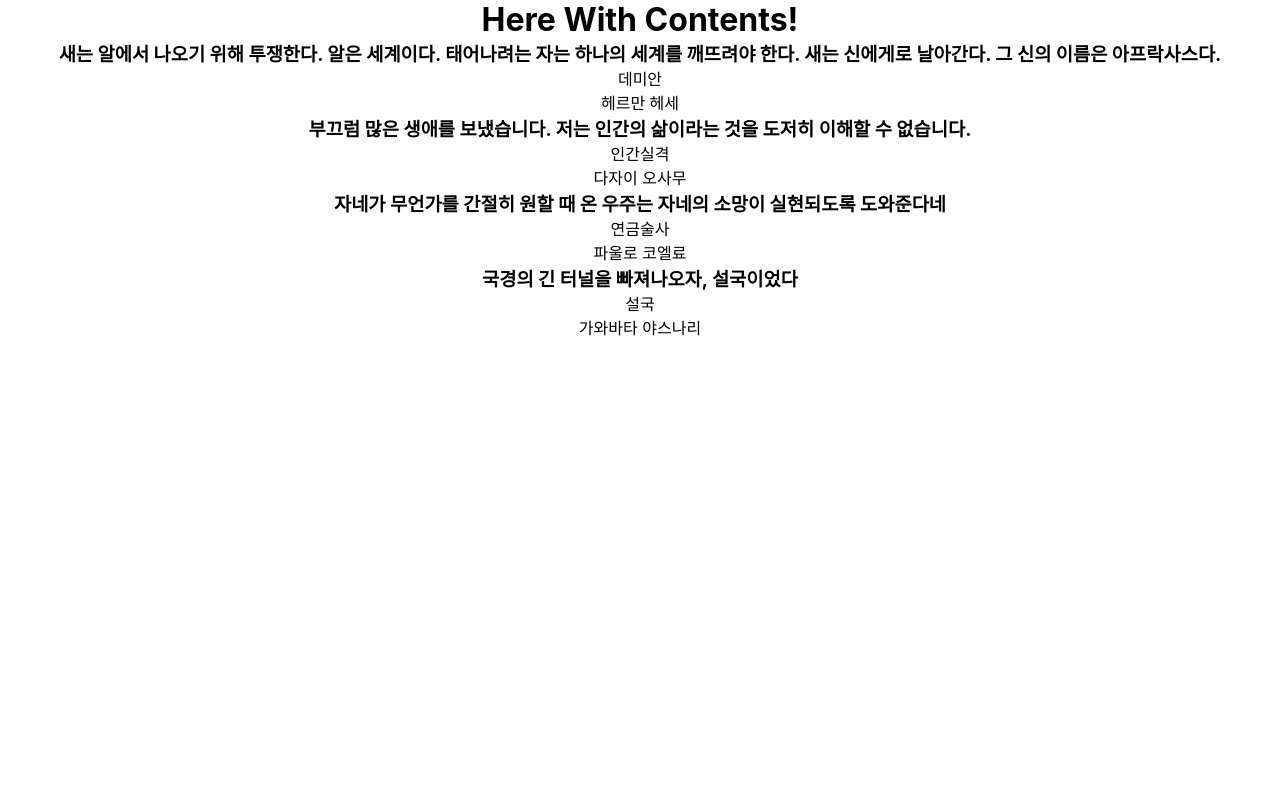
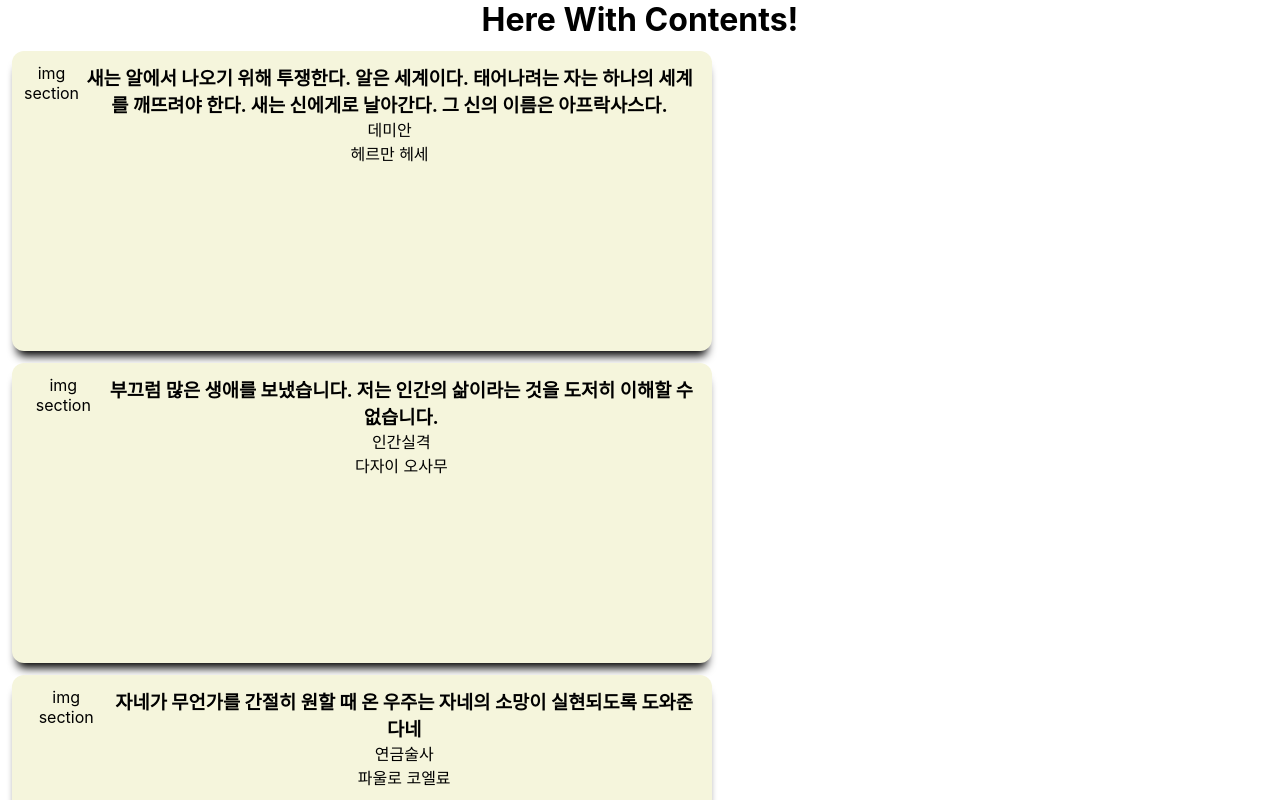
Before and after one commit to mtseo01/react, a React (Create React App) app: page / in a window 1280 px wide. Shown: the top 800 px of the page. Built offline with nearby package versions, Linux system fonts and the light colour scheme.

Commit message:
React props children

```diff
--- a/src/App.js
+++ b/src/App.js
@@ -1,34 +1,34 @@
-import "./App.css";
-import BookItem from "./components/BookItem";
+import './App.css';
+import BookItem from './components/Book/BookItem';
 
 function App() {
   const books = [
     {
       id: 1,
-      title: "데미안",
-      author: "헤르만 헤세",
+      title: '데미안',
+      author: '헤르만 헤세',
       quote: `새는 알에서 나오기 위해 투쟁한다. 알은 세계이다. 태어나려는 자는 하나의 세계를 깨뜨려야 한다.
       새는 신에게로 날아간다. 그 신의 이름은 아프락사스다.`,
     },
     {
       id: 2,
-      title: "인간실격",
-      author: "다자이 오사무",
+      title: '인간실격',
+      author: '다자이 오사무',
       quote:
-        "부끄럼 많은 생애를 보냈습니다. 저는 인간의 삶이라는 것을 도저히 이해할 수 없습니다.",
+        '부끄럼 많은 생애를 보냈습니다. 저는 인간의 삶이라는 것을 도저히 이해할 수 없습니다.',
     },
     {
       id: 3,
-      title: "연금술사",
-      author: "파울로 코엘료",
+      title: '연금술사',
+      author: '파울로 코엘료',
       quote: `자네가 무언가를 간절히 원할 때
       온 우주는 자네의 소망이 실현되도록 도와준다네`,
     },
     {
       id: 4,
-      title: "설국",
-      author: "가와바타 야스나리",
-      quote: "국경의 긴 터널을 빠져나오자, 설국이었다",
+      title: '설국',
+      author: '가와바타 야스나리',
+      quote: '국경의 긴 터널을 빠져나오자, 설국이었다',
     },
   ];
 
@@ -40,6 +40,7 @@ function App() {
           <BookItem key={book.id} data={book} />
         ))}
       </div>
+      <div></div>
     </div>
   );
 }
--- /dev/null
+++ b/src/components/Book/BookItem.css
@@ -0,0 +1,4 @@
+.wrap {
+  display: flex;
+  justify-content: space-between;
+}
--- /dev/null
+++ b/src/components/Book/BookItem.js
@@ -0,0 +1,25 @@
+import './BookItem.css';
+import Card from '../UI/Card.js';
+
+function BookItem(props) {
+  return (
+    <Card className="wrap">
+      <div className="left-section">
+        <p>img section</p>
+      </div>
+      <div className="right-section">
+        <div className="book-quote">
+          <h3>{props.data.quote}</h3>
+        </div>
+        <div className="book-title">
+          <p>{props.data.title}</p>
+        </div>
+        <div className="book-author">
+          <p>{props.data.author}</p>
+        </div>
+      </div>
+    </Card>
+  );
+}
+
+export default BookItem;
--- a/src/components/BookItem.js
+++ /dev/null
@@ -1,17 +0,0 @@
-function BookItem(props) {
-  return (
-    <div className="content-area">
-      <div className="book-quote">
-        <h3>{props.data.quote}</h3>
-      </div>
-      <div className="book-title">
-        <p>{props.data.title}</p>
-      </div>
-      <div className="book-author">
-        <p>{props.data.author}</p>
-      </div>
-    </div>
-  );
-}
-
-export default BookItem;
--- /dev/null
+++ b/src/components/UI/Card.css
@@ -0,0 +1,10 @@
+.card {
+  margin: 12px;
+  padding: 12px;
+  background-color: beige;
+  width: 700px;
+  height: 300px;
+  border: none;
+  border-radius: 12px;
+  box-shadow: 0 10px 10px -5px;
+}
--- /dev/null
+++ b/src/components/UI/Card.js
@@ -0,0 +1,9 @@
+import './Card.css';
+
+function Card(props) {
+  const classes = 'card ' + props.className;
+
+  return <div className={classes}>{props.children}</div>;
+}
+
+export default Card;
```
